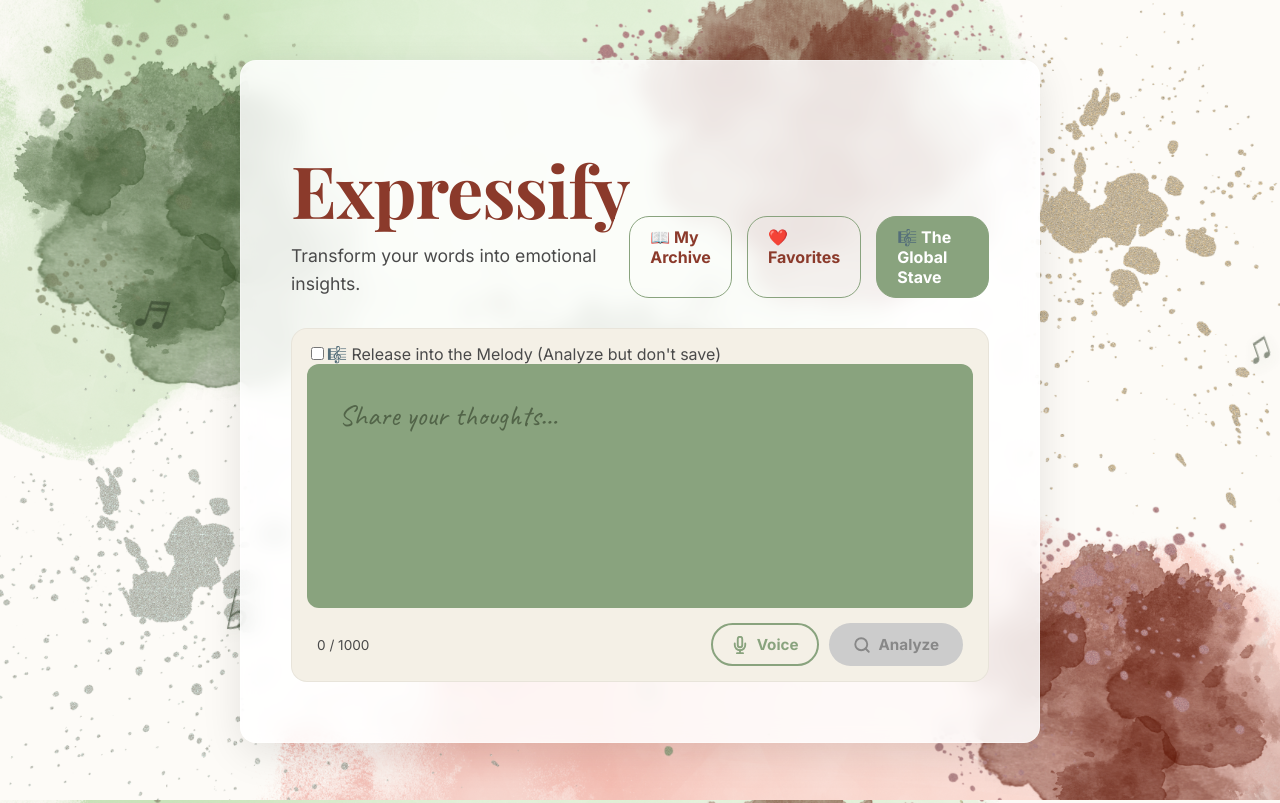
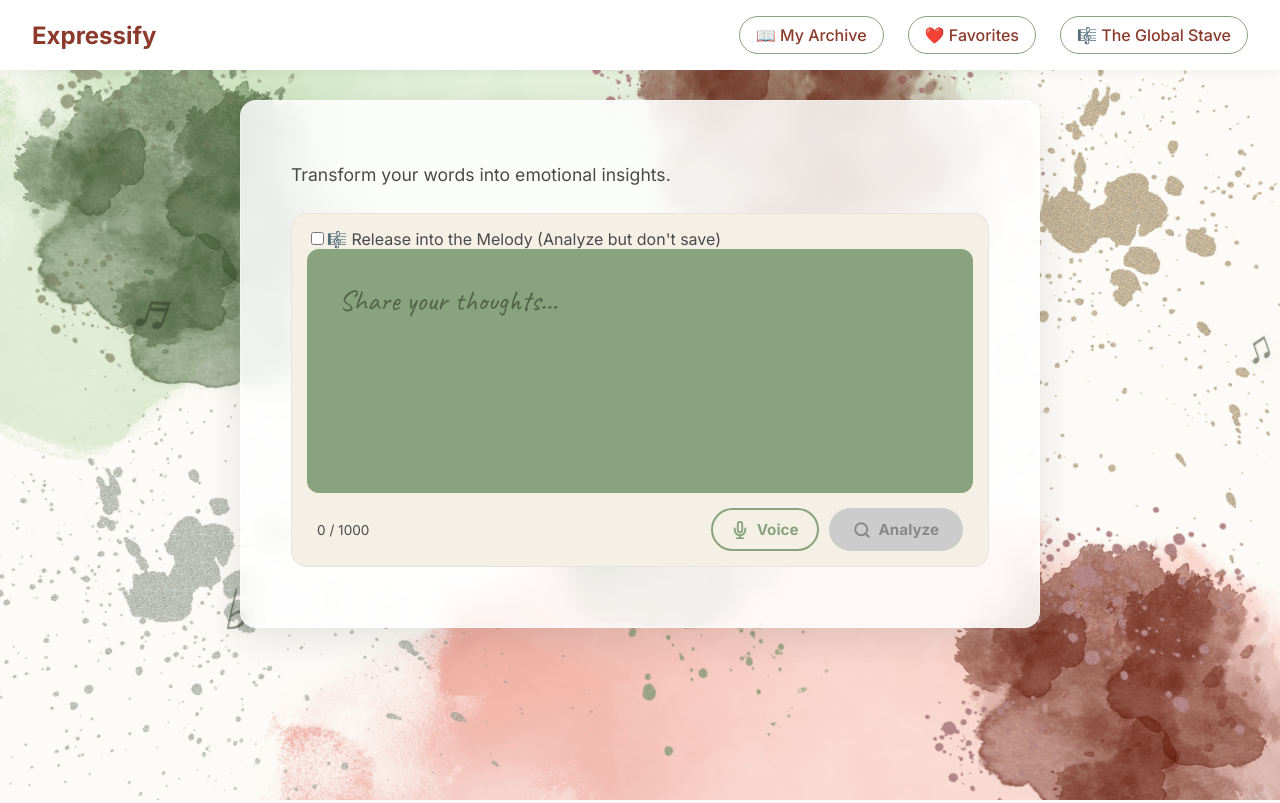
Before and after one commit to Skylantern111/Expressify, a React (Vite) app: page / in a window 1280 px wide. Built offline with nearby package versions, Linux system fonts and the light colour scheme; a web font is replaced by a local one.

Commit message:
okay na toh

```diff
--- a/index.html
+++ b/index.html
@@ -4,7 +4,7 @@
     <meta charset="UTF-8" />
     <link rel="icon" type="image/svg+xml" href="/favicon.svg" />
     <meta name="viewport" content="width=device-width, initial-scale=1.0" />
-    <title>expressify</title>
+    <title>Expressify</title>
   </head>
   <body>
     <div id="root"></div>
--- a/src/App.jsx
+++ b/src/App.jsx
@@ -1,5 +1,5 @@
 import { useState, useEffect } from 'react';
-import { BrowserRouter as Router, Routes, Route } from 'react-router-dom';
+import { BrowserRouter as Router, Routes, Route, Link } from 'react-router-dom';
 import Navigation from './components/Navigation';
 import Generator from './pages/Generator';
 import Archive from './pages/Archive';
@@ -9,7 +9,6 @@ import './App.css';
 function App() {
   const [history, setHistory] = useState([]);
   const [favorites, setFavorites] = useState([]);
-
 
   useEffect(() => {
     try {
@@ -54,21 +53,43 @@ function App() {
   return (
     <Router>
       <div id="root">
+        <Navigation currentStreak={currentStreak} />
+
         <div className="music-wave-container">
           <div className="music-note note-1">♪</div><div className="music-note note-2">♫</div><div className="music-note note-3">♩</div><div className="music-note note-4">♬</div><div className="music-note note-5">♪</div><div className="music-note note-6">♫</div><div className="music-note note-7">♭</div>
         </div>
 
-        <div className="app-wrapper">
+        {/* Added margin-top here so it isn't hidden behind the fixed header */}
+        <div className="app-wrapper" style={{ marginTop: '100px' }}>
+
+          {/* Back to Generator Button - Appears only when not on Home */}
+          <Routes>
+            <Route path="/" element={null} />
+            <Route path="*" element={
+              <div style={{ display: 'flex', zIndex: 100, justifyContent: 'flex-start', marginBottom: '1rem', width: '100%', maxWidth: '800px', margin: '0 auto 1rem auto' }}>
+                <Link to="/" className="ai-badge" style={{ textDecoration: 'none', cursor: 'pointer', display: 'inline-flex', alignItems: 'center', gap: '0.5rem' }}>
+                  <div className="badge-icon">
+                    <svg width="14" height="14" viewBox="0 0 24 24" fill="none" stroke="currentColor" strokeWidth="2.5">
+                      <path d="M9.5 2A2.5 2.5 0 0 1 12 4.5v15a2.5 2.5 0 0 1-4.96.44 2.5 2.5 0 0 1-2.96-3.08 3 3 0 0 1-.34-5.58 2.5 2.5 0 0 1 1.32-4.24 2.5 2.5 0 0 1 1.98-3A2.5 2.5 0 0 1 9.5 2Z" />
+                      <path d="M14.5 2A2.5 2.5 0 0 0 12 4.5v15a2.5 2.5 0 0 0 4.96.44 2.5 2.5 0 0 0 2.96-3.08 3 3 0 0 0 .34-5.58 2.5 2.5 0 0 0-1.32-4.24 2.5 2.5 0 0 0-1.98-3A2.5 2.5 0 0 0 14.5 2Z" />
+                    </svg>
+                  </div>
+                  ← Back to Generator
+                </Link>
+              </div>
+            } />
+          </Routes>
+
           <div className="main-card">
-
-            <Navigation currentStreak={currentStreak} />
+            <div className="hero" style={{ textAlign: 'center', marginBottom: '1.5rem' }}>
+                <p className="description" style={{ margin: 0 }}>Transform your words into emotional insights.</p>
+            </div>
 
             <Routes>
               <Route path="/" element={<Generator history={history} setHistory={setHistory} favorites={favorites} setFavorites={setFavorites} toggleFavorite={toggleFavorite} />} />
               <Route path="/archive" element={<Archive history={history} favorites={favorites} toggleFavorite={toggleFavorite} />} />
               <Route path="/stave" element={<Stave />} />
             </Routes>
-
           </div>
         </div>
       </div>
--- a/src/components/Navigation.jsx
+++ b/src/components/Navigation.jsx
@@ -1,51 +1,148 @@
+import { useState, useEffect } from 'react';
 import { Link, useLocation } from 'react-router-dom';
 
 export default function Navigation({ currentStreak, sessionData }) {
     const location = useLocation();
     const isHome = location.pathname === '/';
 
+    // State for mobile responsiveness
+    const [isMobile, setIsMobile] = useState(window.innerWidth <= 768);
+    const [isMenuOpen, setIsMenuOpen] = useState(false);
+
+    // Handle window resize
+    useEffect(() => {
+        const handleResize = () => {
+            setIsMobile(window.innerWidth <= 768);
+            if (window.innerWidth > 768) {
+                setIsMenuOpen(false); // Close menu if screen gets large
+            }
+        };
+        window.addEventListener('resize', handleResize);
+        return () => window.removeEventListener('resize', handleResize);
+    }, []);
+
+    // Close menu when route changes
+    useEffect(() => {
+        setIsMenuOpen(false);
+    }, [location]);
+
     return (
-        <>
-            {(!isHome || sessionData) && (
-                <Link to="/" className="ai-badge" style={{ textDecoration: 'none', cursor: 'pointer' }}>
-                    <div className="badge-icon">
-                        <svg width="14" height="14" viewBox="0 0 24 24" fill="none" stroke="currentColor" strokeWidth="2.5">
-                            <path d="M9.5 2A2.5 2.5 0 0 1 12 4.5v15a2.5 2.5 0 0 1-4.96.44 2.5 2.5 0 0 1-2.96-3.08 3 3 0 0 1-.34-5.58 2.5 2.5 0 0 1 1.32-4.24 2.5 2.5 0 0 1 1.98-3A2.5 2.5 0 0 1 9.5 2Z" />
-                            <path d="M14.5 2A2.5 2.5 0 0 0 12 4.5v15a2.5 2.5 0 0 0 4.96.44 2.5 2.5 0 0 0 2.96-3.08 3 3 0 0 0 .34-5.58 2.5 2.5 0 0 0-1.32-4.24 2.5 2.5 0 0 0-1.98-3A2.5 2.5 0 0 0 14.5 2Z" />
-                        </svg>
-                    </div>
-                    ← Back to Generator
+        <header style={{
+            position: 'fixed',
+            top: 0,
+            left: 0,
+            width: '100%',
+            display: 'flex',
+            justifyContent: 'space-between',
+            alignItems: 'center',
+            padding: isMobile ? '1rem' : '1rem 2rem',
+            backgroundColor: '#ffffff',
+            boxShadow: '0 2px 10px rgba(0,0,0,0.05)',
+            zIndex: 1000,
+            boxSizing: 'border-box'
+        }}>
+            {/* Left Side: Brand and Streak */}
+            <div style={{ display: 'flex', alignItems: 'center', gap: isMobile ? '0.8rem' : '2rem' }}>
+                <Link to="/" style={{ textDecoration: 'none' }}>
+                    <h1 style={{ cursor: 'pointer', color: '#8b3a2b', margin: 0, fontSize: isMobile ? '1.3rem' : '1.5rem' }}>
+                        Expressify
+                    </h1>
                 </Link>
-            )}
-
-            <div className="hero">
-                <div>
-                    <Link to="/" style={{ textDecoration: 'none' }}>
-                        <h1 style={{ cursor: 'pointer', color: '#8b3a2b' }}>Expressify</h1>
-                    </Link>
-                    <p className="description">Transform your words into emotional insights.</p>
 
                 {currentStreak > 0 && isHome && !sessionData && (
-                        <div className="streak-badge">
-                            <span style={{ fontSize: '1.2rem' }}>🌱</span> {currentStreak} Day Reflection Streak
+                    <div className="streak-badge" style={{ margin: 0, padding: '0.3rem 0.6rem', fontSize: isMobile ? '0.8rem' : '0.9rem' }}>
+                        <span style={{ fontSize: '1rem' }}>🌱</span> {currentStreak} {isMobile ? '' : 'Day Streak'}
                     </div>
                 )}
             </div>
 
+            {/* Right Side: Navigation & Hamburger Menu */}
             {isHome && !sessionData && (
-                    <div className="nav-group">
-                        <Link to="/archive" className="history-toggle-btn" style={{ textDecoration: 'none' }}>
+                <div style={{ position: 'relative', display: 'flex', alignItems: 'center' }}>
+
+                    {/* Hamburger Icon for Mobile */}
+                    {isMobile && (
+                        <button
+                            onClick={() => setIsMenuOpen(!isMenuOpen)}
+                            style={{
+                                background: 'none',
+                                border: 'none',
+                                fontSize: '1.5rem',
+                                cursor: 'pointer',
+                                color: '#8b3a2b',
+                                padding: '0.2rem 0.5rem',
+                                display: 'flex',
+                                alignItems: 'center'
+                            }}
+                        >
+                            {isMenuOpen ? '✕' : '☰'}
+                        </button>
+                    )}
+
+                    {/* Navigation Links */}
+                    <nav style={{
+    display: isMobile ? (isMenuOpen ? 'flex' : 'none') : 'flex',
+    flexDirection: isMobile ? 'column' : 'row',
+    gap: isMobile ? '0.8rem' : '1.5rem', // Adjusted gap for cleaner spacing
+    alignItems: isMobile ? 'flex-end' : 'center',
+
+    // Right-aligned dropdown styling for mobile
+    ...(isMobile && {
+        position: 'absolute',
+        top: 'calc(100% + 15px)',
+        right: 0,
+        backgroundColor: '#ffffff',
+        padding: '1.2rem',
+        boxShadow: '0 8px 24px rgba(0,0,0,0.12)',
+        borderRadius: '12px',
+        minWidth: '200px',
+        border: '1px solid #f0f0f0',
+        boxSizing: 'border-box'
+    })
+}}>
+    <Link to="/archive" className="history-toggle-btn" style={{
+        textDecoration: 'none',
+        margin: 0,
+        fontWeight: '500',
+        textAlign: isMobile ? 'center' : 'center',
+        width: isMobile ? '100%' : 'auto', // Fixes desktop stretching
+        whiteSpace: 'nowrap', // Prevents 2-liner wrapping
+        padding: isMobile ? '0.2rem' : '0.5rem 1rem'
+    }}>
         📖 My Archive
     </Link>
-                        <Link to="/archive?view=favorites" className="history-toggle-btn" style={{ textDecoration: 'none' }}>
+
+    <Link to="/archive?view=favorites" className="history-toggle-btn" style={{
+        textDecoration: 'none',
+        margin: 0,
+        fontWeight: '500',
+        textAlign: isMobile ? 'center' : 'center',
+        width: isMobile ? '100%' : 'auto',
+        whiteSpace: 'nowrap',
+        padding: isMobile ? '0.2rem' : '0.5rem 1rem'
+    }}>
         ❤️ Favorites
     </Link>
-                        <Link to="/stave" className="history-toggle-btn" style={{ background: '#89a37e', color: 'white', borderColor: '#89a37e', textDecoration: 'none' }}>
+
+    <Link to="/stave" className="history-toggle-btn" style={{
+
+
+        borderColor: '#89a37e',
+        textDecoration: 'none',
+        margin: 0,
+        fontWeight: '500',
+        textAlign: isMobile ? 'center' : 'center',
+        width: isMobile ? '100%' : 'auto', // Fixes desktop stretching
+        whiteSpace: 'nowrap', // Prevents 2-liner wrapping
+        padding: isMobile ? '0.2rem' : '0.5rem 1rem',
+        boxSizing: 'border-box',
+        whiteSpace: 'nowrap' // Prevents "The Global Stave" from splitting into two lines
+    }}>
         🎼 The Global Stave
     </Link>
+</nav>
                 </div>
             )}
-            </div>
-        </>
+        </header>
     );
 }
```
Lines whose indentation alone changed are shown as unchanged.
